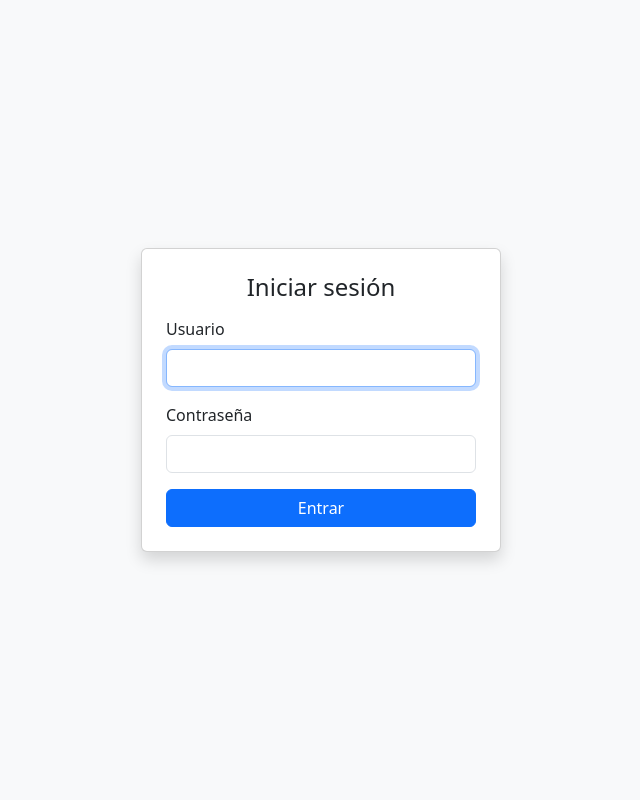
After one commit to jorgemfk/jessicawozny, a Django app: page /accounts/login/ in a window 1280 px wide. The commit adds this page. Shown: the whole page, without its empty margins (319-959 px from the left). Run offline with Django 4.2, Linux system fonts and the light colour scheme; parts of the project's set-up code (start-up, migrations or seed data) failed here and were passed over.

Commit message:
adm block

```diff
--- a/example/static/wozny/css/catalogo.css
+++ b/example/static/wozny/css/catalogo.css
@@ -110,7 +110,7 @@ body {
     width: 300px;
     height: auto;
     cursor: pointer;
-    border-radius: 3px;
+    border-radius: 0px;
     transition: transform 0.3s;
 }
 
--- a/example/static/wozny/js/catalogo.js
+++ b/example/static/wozny/js/catalogo.js
@@ -91,7 +91,7 @@ function cargarFicha(obra) {
 function mostrarObra(obra) {
     const imagenPrincipal = document.getElementById("imagen");
     const thumbnailsContainer = document.querySelector('.thumbnails');
-
+    document.getElementById("titulo-serie").textContent = obra.nombre;
     document.getElementById("titulo-obra").textContent = obra.nombre;
     document.getElementById("descripcion").textContent = obra.descripcion;
     document.getElementById("anio").textContent = obra.anio;
@@ -102,6 +102,8 @@ function mostrarObra(obra) {
 
     if (obra.tipo === 0) {
         // Es un trabajo individual
+        document.getElementById("titulo-serie").textContent = '';
+        document.getElementById("titulo-serie").style.display = "none";
         imagenPrincipal.src = cambiarImagenConSpinner(`/media/${obra.id}/${obra.id}_1_2.png`);
         fetch(`/cata/${obra.id}/imagenes-tumb-json/`)
             .then(response => response.json())
@@ -126,6 +128,7 @@ function mostrarObra(obra) {
 
     } else if (obra.tipo === 1 && obra.trabajos.length > 0) {
         // Es una serie, usamos el primer trabajo
+        document.getElementById("titulo-serie").style.display = "flex";
         const primerTrabajo = obra.trabajos[0];
         imagenPrincipal.src = cambiarImagenConSpinner(`/media/${primerTrabajo.id}/${primerTrabajo.id}_1_2.png`);
         cargarFicha(primerTrabajo);
--- /dev/null
+++ b/example/templates/registration/login.html
@@ -0,0 +1,30 @@
+{% load static %}
+{% load form_tags %}
+<!DOCTYPE html>
+<html lang="es">
+<head>
+  <meta charset="UTF-8">
+  <title>Iniciar sesión</title>
+  <link href="https://cdn.jsdelivr.net/npm/bootstrap@5.3.3/dist/css/bootstrap.min.css" rel="stylesheet">
+</head>
+<body class="bg-light d-flex align-items-center justify-content-center" style="height: 100vh;">
+  <div class="card shadow p-4" style="width: 360px;">
+    <h4 class="text-center mb-3">Iniciar sesión</h4>
+    {% if form.errors %}
+      <div class="alert alert-danger">Usuario o contraseña incorrectos.</div>
+    {% endif %}
+    <form method="post">
+      {% csrf_token %}
+      <div class="mb-3">
+        <label for="id_username" class="form-label">Usuario</label>
+        {{ form.username|add_class:"form-control" }}
+      </div>
+      <div class="mb-3">
+        <label for="id_password" class="form-label">Contraseña</label>
+        {{ form.password|add_class:"form-control" }}
+      </div>
+      <button type="submit" class="btn btn-primary w-100">Entrar</button>
+    </form>
+  </div>
+</body>
+</html>
--- a/example/templates/wozny/catalogo.html
+++ b/example/templates/wozny/catalogo.html
@@ -42,8 +42,10 @@
 
             <!-- Columna 3: Ficha Técnica -->
             <div class="columna ficha-tecnica">
-                <div class="ficha-tecnica-div"><p><span id="titulo-obra" class="ficha-tecnica-titulo"></span> <span id="anio" class="ficha-tecnica-titulo" style="font-style: italic;"></span></p></div>
-                <p id="descripcion"></p>
+                <div class="ficha-tecnica-div">
+                    <p id="titulo-serie" class="ficha-tecnica-div ficha-tecnica-titulo"></p>
+                    <p><span id="titulo-obra" class="ficha-tecnica-titulo"></span> <span id="anio" class="ficha-tecnica-titulo" style="font-style: italic;"></span></p></div>
+                    <p id="descripcion"></p>
                 <p><span id="dimension"  style="font-style: italic;"></span></p>
                 <p id="coleccion"></p>
                 <div class="thumbnails">
--- /dev/null
+++ b/example/templatetags/form_tags.py
@@ -0,0 +1,7 @@
+from django import template
+
+register = template.Library()
+
+@register.filter(name='add_class')
+def add_class(field, css_class):
+    return field.as_widget(attrs={"class": css_class})
--- a/render_deploy/urls.py
+++ b/render_deploy/urls.py
@@ -22,6 +22,7 @@ from example.views import contacto
 from example.views import lista_premios, agregar_premio, editar_premio, eliminar_premio, admin_panel, subir_gif
 from django.conf import settings
 from django.conf.urls.static import static
+from django.urls import  include
 
 urlpatterns = [
     path("panela/", admin.site.urls),
@@ -57,4 +58,5 @@ urlpatterns = [
     path('series/nueva/', views.crear_serie, name='crear_serie'),
     path('series/<int:pk>/editar/', views.editar_serie, name='editar_serie'),
     path('series/<int:pk>/eliminar/', views.eliminar_serie, name='eliminar_serie'),
+    path('accounts/', include('django.contrib.auth.urls')),
 ] + static(settings.MEDIA_URL, document_root=settings.MEDIA_ROOT)
```
Also changed, not shown: example/views.py (+17 -0 lines).
